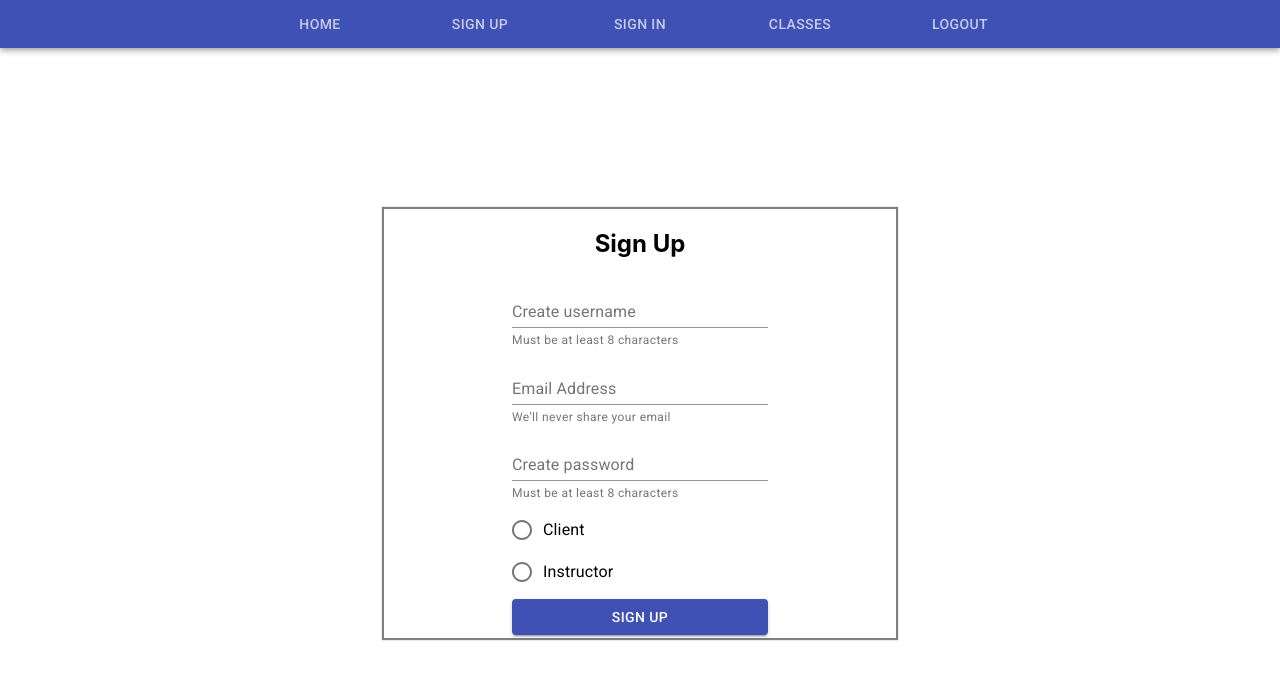
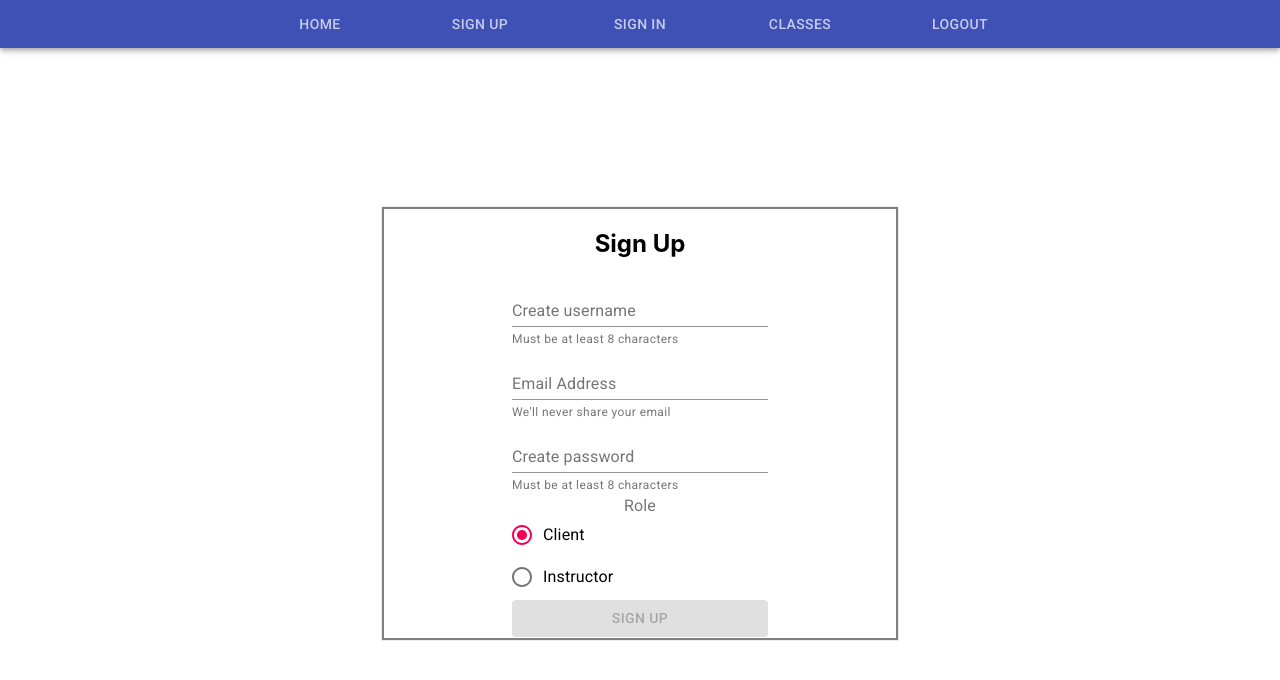
Before and after one commit to ft-anywhere-fitness-07/front-end, a React (Create React App) app: page /sign-up in a window 1280 px wide. Shown: the top 680 px of the page. Built offline with nearby package versions, Linux system fonts and the light colour scheme; the HTML template or start-up script is replaced by a standard one.

Commit message:
added form validation and fixed radio buttons

```diff
--- a/package.json
+++ b/package.json
@@ -13,7 +13,8 @@
     "react-dom": "^17.0.2",
     "react-router-dom": "^5.2.0",
     "react-scripts": "4.0.3",
-    "web-vitals": "^1.1.2"
+    "web-vitals": "^1.1.2",
+    "yup": "^0.32.9"
   },
   "scripts": {
     "start": "react-scripts start",
--- a/public/index.html
+++ b/public/index.html
@@ -3,7 +3,7 @@
   <head>
     <meta charset="utf-8" />
     <link rel="stylesheet" href="https://fonts.googleapis.com/css?family=Roboto:300,400,500,700&display=swap" />
-    <link rel="icon" href="%PUBLIC_URL%/favicon.ico" />
+    <link rel="icon" href="%PUBLIC_URL%/icons8-dumbbell-100.png" />
     <meta name="viewport" content="width=device-width, initial-scale=1" />
     <meta name="theme-color" content="#000000" />
     <meta
@@ -25,7 +25,7 @@
       work correctly both with client-side routing and a non-root public URL.
       Learn how to configure a non-root public URL by running `npm run build`.
     -->
-    <title>React App</title>
+    <title>AnywhereFitness</title>
   </head>
   <body>
     <noscript>You need to enable JavaScript to run this app.</noscript>
--- a/src/components/SignUp.js
+++ b/src/components/SignUp.js
@@ -1,9 +1,18 @@
-import React, { useState } from 'react';
-import { FormControl, FormHelperText, Button, TextField, RadioGroup, FormControlLabel, Radio } from '@material-ui/core';
+import React, { useState, useEffect } from 'react';
+import { FormControl, FormHelperText, Button, TextField, RadioGroup, FormLabel, FormControlLabel, Radio } from '@material-ui/core';
 import axios from 'axios';
 import { useHistory } from 'react-router-dom';
+import schema from '../validation/signUpFormSchema';
+import * as yup from 'yup';
 
 const initialFormValues = {
+    username:"",
+    email:"",
+    password:"",
+    role:"client"
+}
+
+const initialErrorValues = {
     username:"",
     email:"",
     password:"",
@@ -12,10 +21,15 @@ const initialFormValues = {
 
 const SignUp = () => {
     const [formValues, setFormValues] = useState(initialFormValues);
+    const [formErrors, setFormErrors] = useState(initialErrorValues);
+    const [disabled, setDisabled] = useState(true);
     const { push } = useHistory();
 
     const handleChange = (e) => {
         e.preventDefault();
+        const { name, value } = e.target;
+        console.log(e.target)
+        validate(name,value);
         setFormValues({
             ...formValues,
             [e.target.name]: e.target.value
@@ -26,14 +40,24 @@ const SignUp = () => {
         e.preventDefault();
         axios.post("https://anywhere-fitness-back-end.herokuapp.com/api/auth/register", formValues)
         .then(res=> {
-            console.log(res)
-            // localStorage.setItem("token", res.data.token)
+            localStorage.setItem("token", res.data.token)
             push("/classes")
         })
         .catch(err => {
             console.log(err)
         })
     }
+
+    const validate = (name, value) => {
+        yup.reach(schema, name)
+            .validate(value)
+            .then(() => setFormErrors({...formErrors, [name]:""}))
+            .catch(err => setFormErrors({...formErrors, [name]:err.errors[0]}))
+    }
+
+    useEffect(() => {
+        schema.isValid(formValues).then(valid => setDisabled(!valid))
+    }, [formValues])
 
     return(
         <div>
@@ -49,8 +73,10 @@ const SignUp = () => {
                             type="text"
                             name="username"
                             value={formValues.username}
-                            onChange={handleChange} />
-                        <FormHelperText id="my-helper-text">Must be at least 8 characters</FormHelperText>
+                            onChange={handleChange}
+                            error={formErrors.username ? true : false}
+                            />
+                        <FormHelperText id="my-helper-text">{formErrors.username ? `${formErrors.username}` : "Must be at least 8 characters"}</FormHelperText>
                     </FormControl>
 
                     <FormControl className="formInputs">
@@ -64,8 +90,9 @@ const SignUp = () => {
                             type="email"
                             name="email"
                             value={formValues.email}
-                            onChange={handleChange} />
-                        <FormHelperText id="my-helper-text">We'll never share your email</FormHelperText>
+                            onChange={handleChange}
+                            error={formErrors.email ? true : false} />
+                        <FormHelperText id="my-helper-text">{formErrors.email ? `${formErrors.email}` : "We'll never share your email"}</FormHelperText>
                     </FormControl>
 
                     <FormControl>
@@ -77,15 +104,20 @@ const SignUp = () => {
                             type="password"
                             name="password"
                             value={formValues.password}
-                            onChange={handleChange} />
-                        <FormHelperText id="my-helper-text">Must be at least 8 characters</FormHelperText>
+                            onChange={handleChange}
+                            error={formErrors.password ? true : false} />
+                        <FormHelperText id="my-helper-text">{formErrors.password ? `${formErrors.password}` : "Must be at least 8 characters"}</FormHelperText>
                     </FormControl>
 
-                    <RadioGroup aria-label="role" value={formValues.role} name="role" onChange={handleChange}>
-                        <FormControlLabel value="client" control={<Radio />} label="Client" />
-                        <FormControlLabel value="instructor" control={<Radio />} label="Instructor" />
-                    </RadioGroup>
-                    <Button variant="contained" color="primary" onClick={onSubmit}>Sign Up</Button>
+                    <FormControl component="fieldset">
+                    <FormLabel component="legend">Role</FormLabel>
+                        <RadioGroup aria-label="role" value={formValues.role} name="role" onChange={handleChange}>
+                            <FormControlLabel name="role" value="client" checked={formValues.role === "client"} control={<Radio />} label="Client" />
+                            <FormControlLabel name="role" value="instructor" checked={formValues.role === "instructor"} control={<Radio />} label="Instructor" />
+                        </RadioGroup>
+                    </FormControl>
+
+                    <Button variant="contained" color="primary" disabled={disabled} onClick={onSubmit}>Sign Up</Button>
                 </form>
             </div>
         </div>
--- /dev/null
+++ b/src/validation/signUpFormSchema.js
@@ -0,0 +1,22 @@
+import * as yup from 'yup';
+
+const schema = yup.object().shape({
+    username:
+        yup.string().trim()
+            .required("A username is required"),
+
+    email:
+        yup.string()
+            .required("A valid email is required")
+            .email("A valid email address is required"),
+
+    password:
+        yup.string()
+            .required("A password is required"),
+
+    role:
+        yup.string()
+            .required("Role is required")
+})
+
+export default schema;
```
Also changed, not shown: public/icons8-dumbbell-100.png (added), 1 other file (tests, documents, lock files or other folders).
